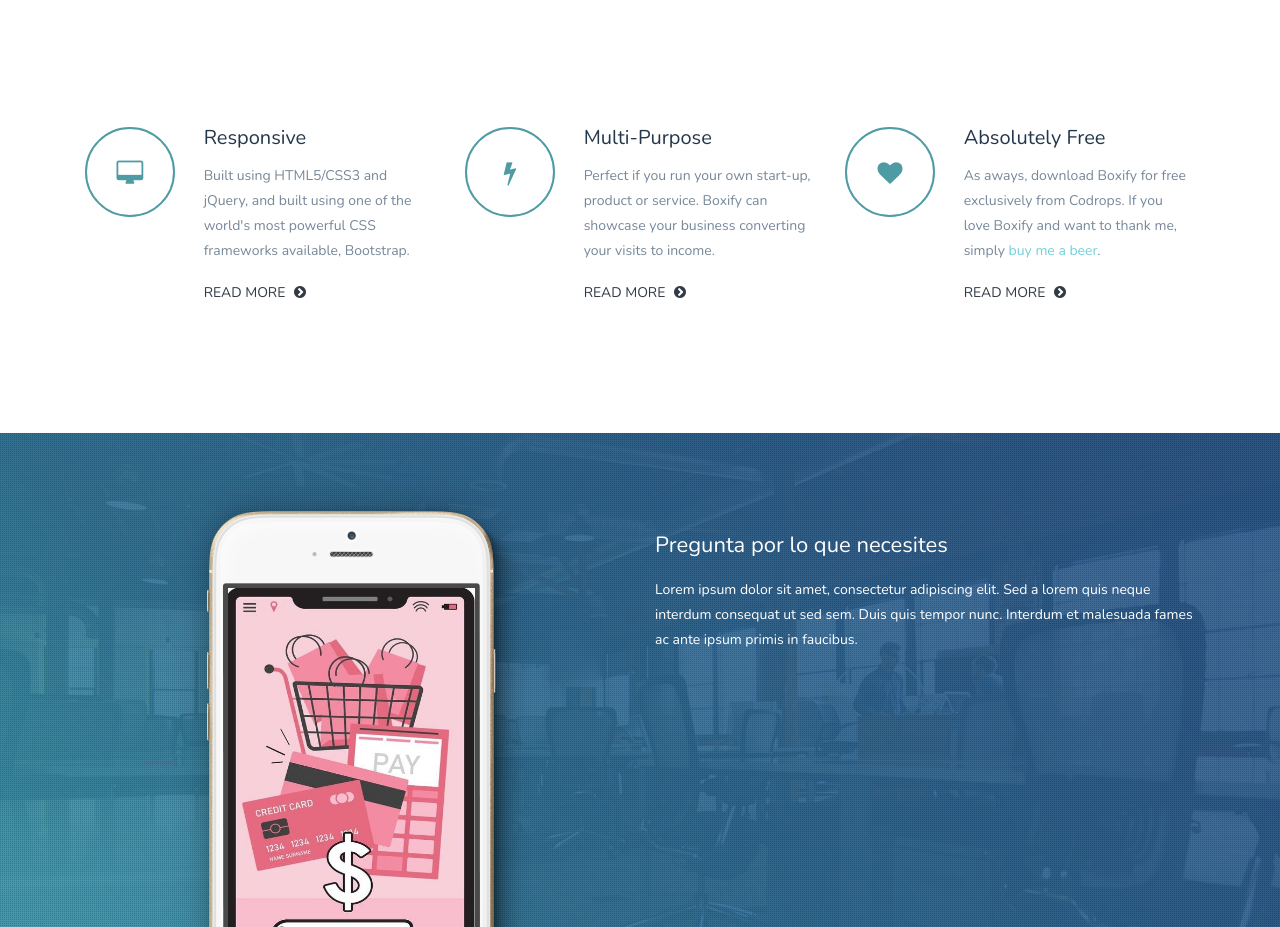
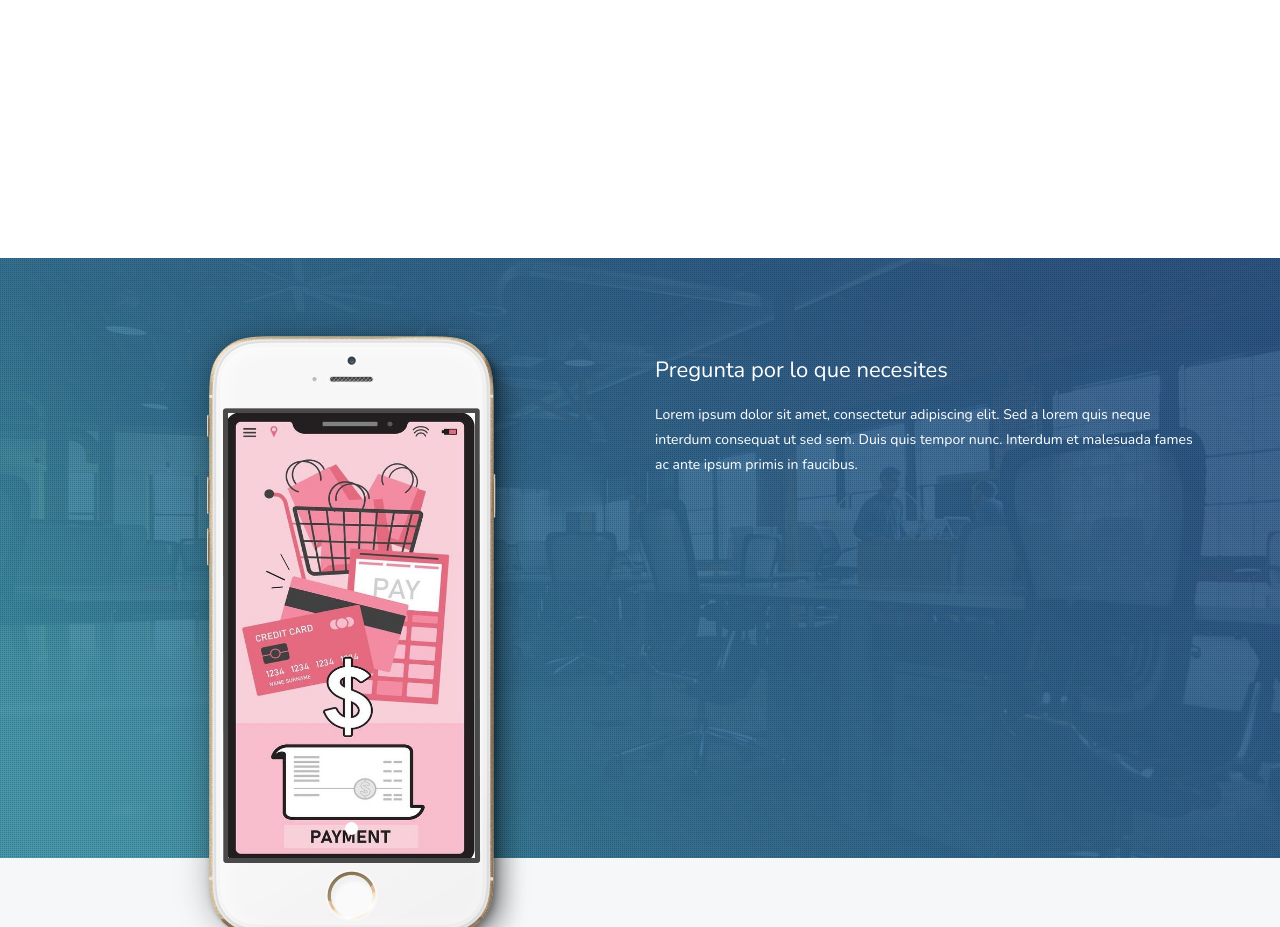
Before and after one commit to jhanma17/Boxify, a plain HTML site: page index.html in a window 1280 px wide. Shown: the part 1324-2251 px from the top of the page. Drawn offline with nearby package versions, Linux system fonts and the light colour scheme.

Commit message:
Update index.html

```diff
--- a/index.html
+++ b/index.html
@@ -111,36 +111,7 @@
 				<div class="row">
 					<div class="col-md-12">
 
-						<div class="col-md-4 feature-1 wp2">
-							<div class="feature-icon">
-								<i class="fa fa-desktop"></i>
-							</div>
-							<div class="feature-content">
-								<h1>Responsive</h1>
-								<p>Built using HTML5/CSS3 and jQuery, and built using one of the world's most powerful CSS frameworks available, Bootstrap.</p>
-								<a href="http://tympanus.net/codrops/?p=22554" class="read-more-btn">Read More <i class="fa fa-chevron-circle-right"></i></a>
-							</div>
-						</div>
-						<div class="col-md-4 feature-2 wp2 delay-05s">
-							<div class="feature-icon">
-								<i class="fa fa-flash"></i>
-							</div>
-							<div class="feature-content">
-								<h1>Multi-Purpose</h1>
-								<p>Perfect if you run your own start-up, product or service. Boxify can showcase your business converting your visits to income.</p>
-								<a href="http://tympanus.net/codrops/?p=22554" class="read-more-btn">Read More <i class="fa fa-chevron-circle-right"></i></a>
-							</div>
-						</div>
-						<div class="col-md-4 feature-3 wp2 delay-1s">
-							<div class="feature-icon">
-								<i class="fa fa-heart"></i>
-							</div>
-							<div class="feature-content">
-								<h1>Absolutely Free</h1>
-								<p>As aways, download Boxify for free exclusively from Codrops. If you love Boxify and want to thank me, simply <a href="http://peterfinlan.com/">buy me a beer</a>. </p>
-								<a href="http://tympanus.net/codrops/?p=22554" class="read-more-btn">Read More <i class="fa fa-chevron-circle-right"></i></a>
-							</div>
-						</div>
+
 
 					</div>
 				</div>
```
